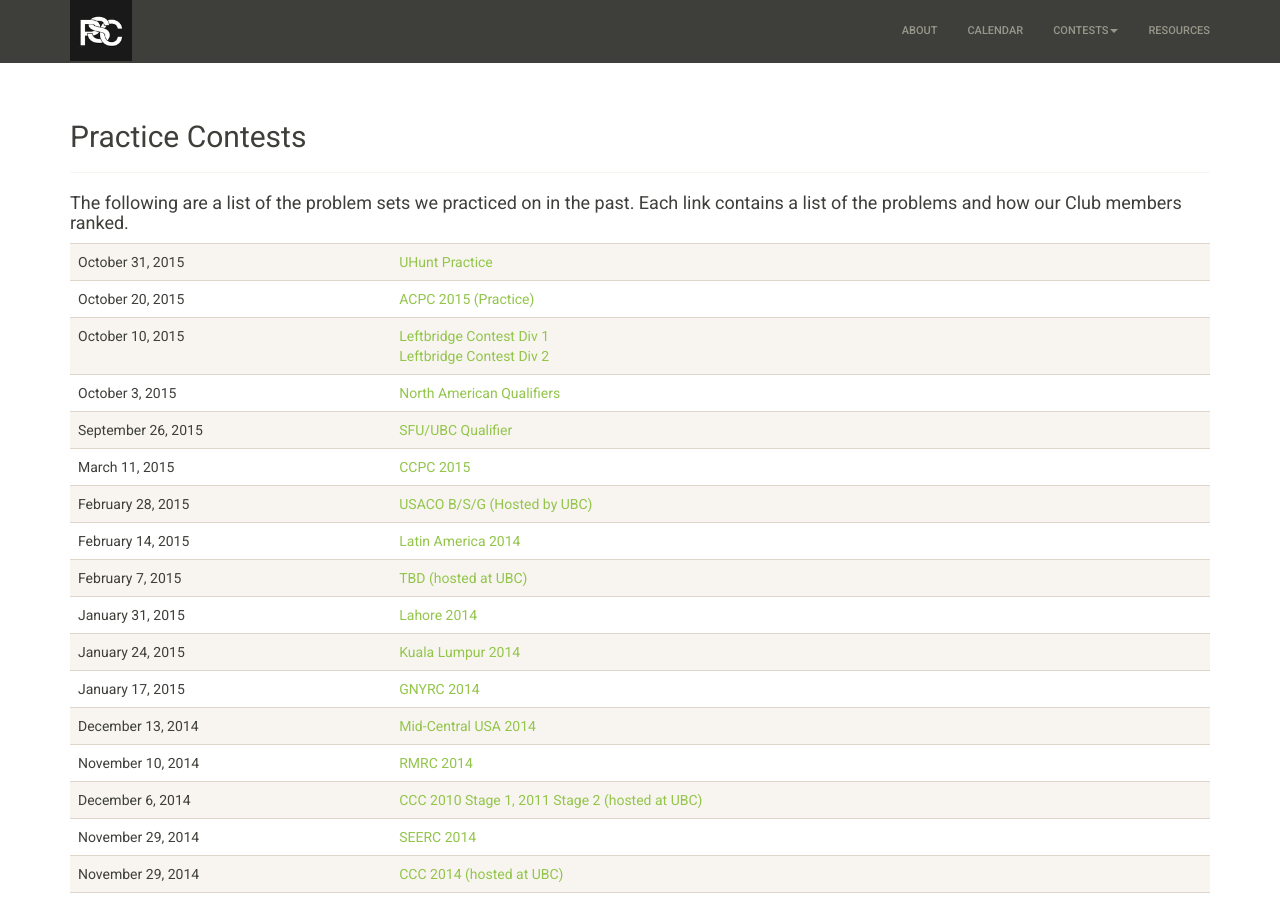
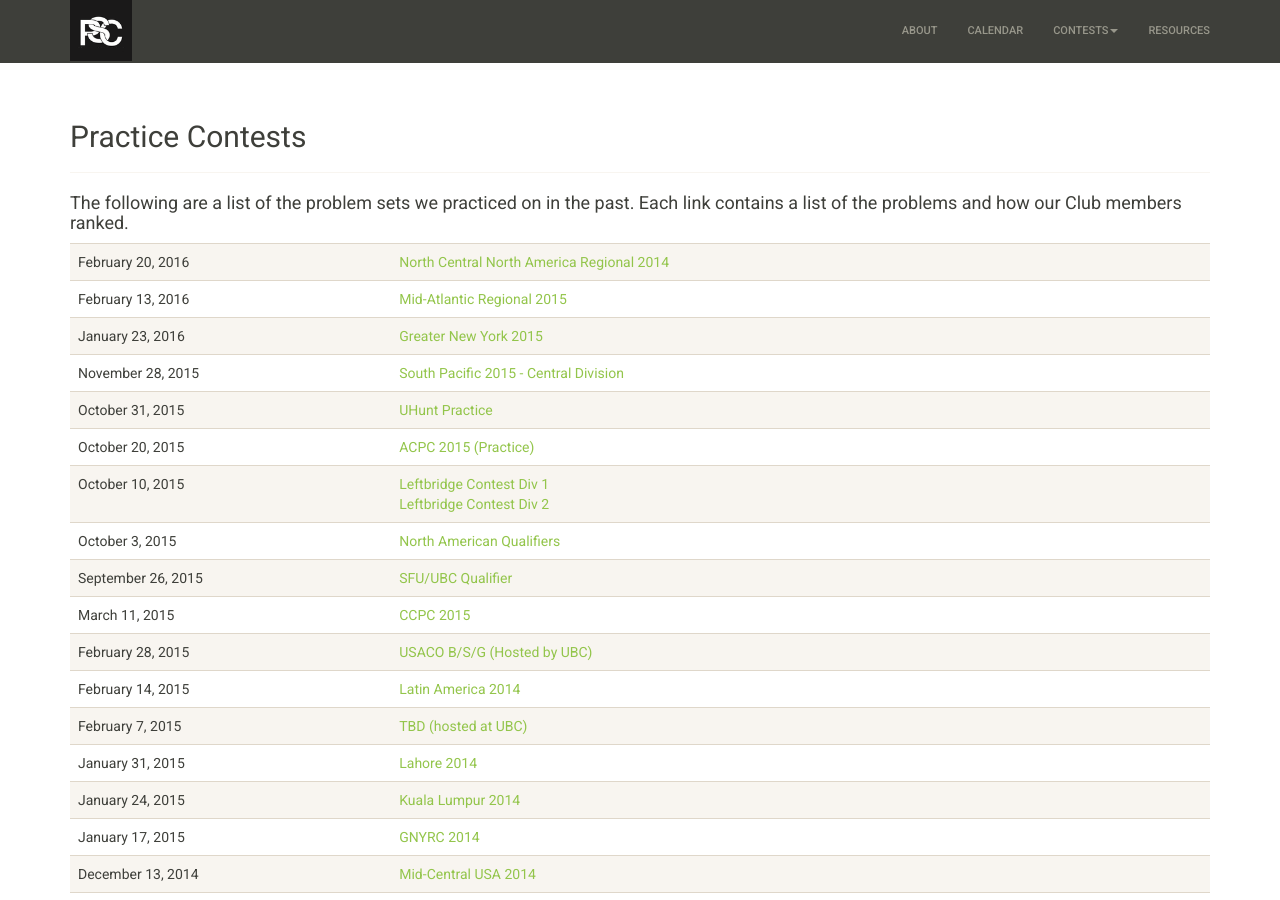
Before and after one commit to ProblemSolvingClub/psc-website, a Jekyll site: the page built from contests/practice/index.html, in a window 1280 px wide and 900 px high. Built offline with Jekyll 4.4.1, drawn with Linux system fonts in a browser that asks for light colours; nearby versions of some CDN libraries.

Commit message:
Update practice contests

```diff
--- a/contests/practice/index.html
+++ b/contests/practice/index.html
@@ -13,10 +13,26 @@ title: Practice Contests
 
   <table class="table table-striped">
     <tbody>
+    		<tr>
+		   <td>February 20, 2016</td>
+		   <td><a href="http://psc.cpsc.ucalgary.ca/practice/2016-02-20/">North Central North America Regional 2014</a></td>
+		</tr>
+    		<tr>
+		   <td>February 13, 2016</td>
+		   <td><a href="http://psc.cpsc.ucalgary.ca/practice/2016-02-13/">Mid-Atlantic Regional 2015</a></td>
+		</tr>
+    		<tr>
+		   <td>January 23, 2016</td>
+		   <td><a href="http://psc.cpsc.ucalgary.ca/practice/2016-01-23/">Greater New York 2015</a></td>
+		</tr>
+    		<tr>
+		   <td>November 28, 2015</td>
+		   <td><a href="http://psc.cpsc.ucalgary.ca/practice/2015-11-28/">South Pacific 2015 - Central Division</a></td>
+		</tr>
 		<tr>
 		   <td>October 31, 2015</td>
-		   <td><a href="http://psc.cpsc.ucalgary.ca/practice/2015-10-31/#/1">UHunt Practice</a></td>
-		<tr>
+		   <td><a href="http://psc.cpsc.ucalgary.ca/practice/2015-10-31/">UHunt Practice</a></td>
+		</tr>
 		   <td>October 20, 2015</td>
 		   <td><a href="/practice/2015-10-20/">ACPC 2015 (Practice)</a></td>
 		</tr>
```
